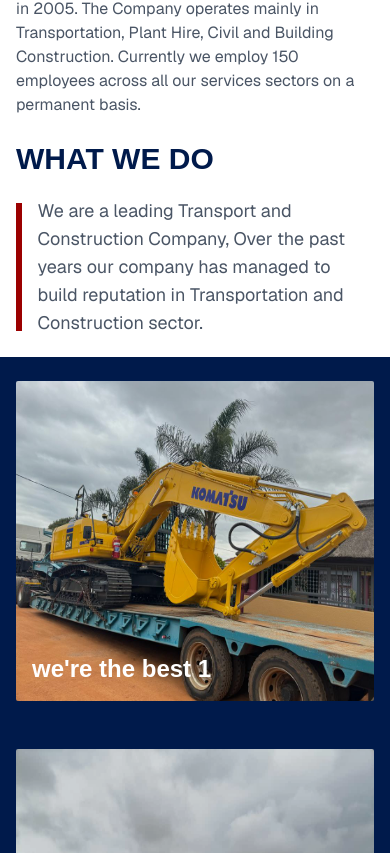
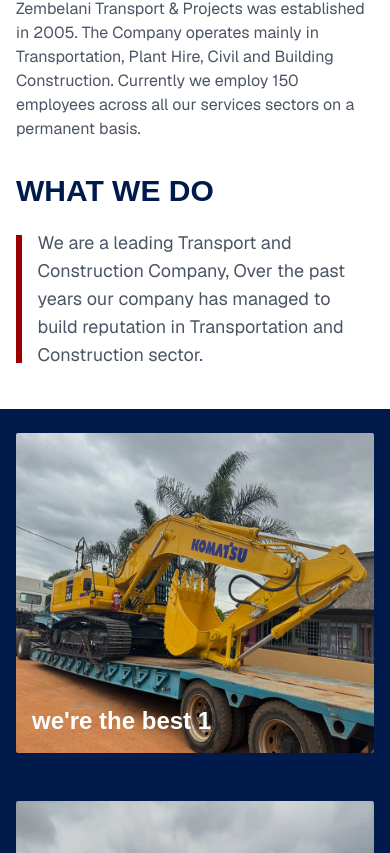
Before and after one commit to M9china/zembelani, a Next.js app: page / in a window 390 px wide. Shown: the part 871-1724 px from the top of the page. Built offline with nearby package versions, Linux system fonts and the light colour scheme.

Commit message:
update About component styles for improved layout and spacing

```diff
--- a/src/components/about/About.tsx
+++ b/src/components/about/About.tsx
@@ -6,19 +6,19 @@ export const About = () => {
   return (
     <main
       aria-labelledby="about-us-section"
-      className="bg-white min-h-screen block sm:hidden"
+      className="bg-white min-h-screen pt-6 block sm:hidden"
     >
       <p className="text-gray-600 px-4 font-sans text-md justify-items-center">
         {AboutUs.wwa}
       </p>
-      <h1 className="text-[#001A4B] px-4 font-semibold text-3xl mt-6">WHAT WE DO</h1>
+      <h1 className="text-[#001A4B] px-4 font-semibold text-3xl mt-8">WHAT WE DO</h1>
       <section className=" flex space-x-4 px-4 items-center mt-5">
         <div className="bg-[#9b0000] w-4 border border-[#9b0000] h-[8rem]"></div>
         <p className="text-gray-600 font-sans text-lg justify-items-center">
           {AboutUs.wwd}
         </p>
       </section>
-      <div className="bg-[#001A4B] mt-5">
+      <div className="bg-[#001A4B] mt-10">
         {AboutUs.display.map((items: IAU) => (
           <div key={items.description} className="relative py-6 px-4">
             <Image
```
